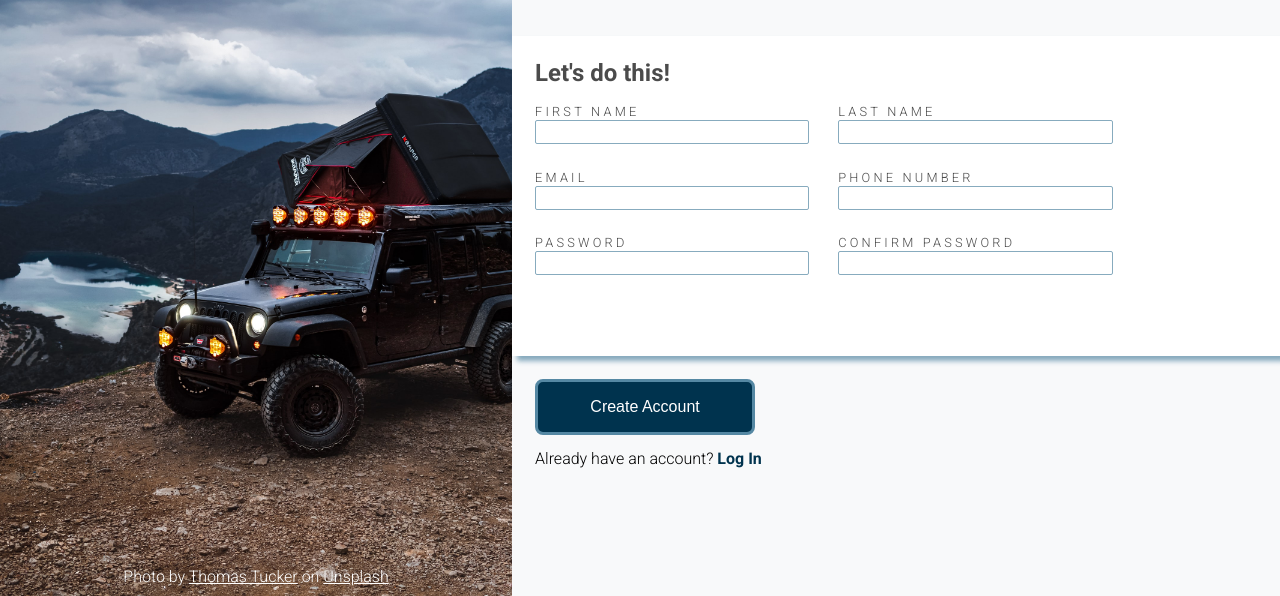
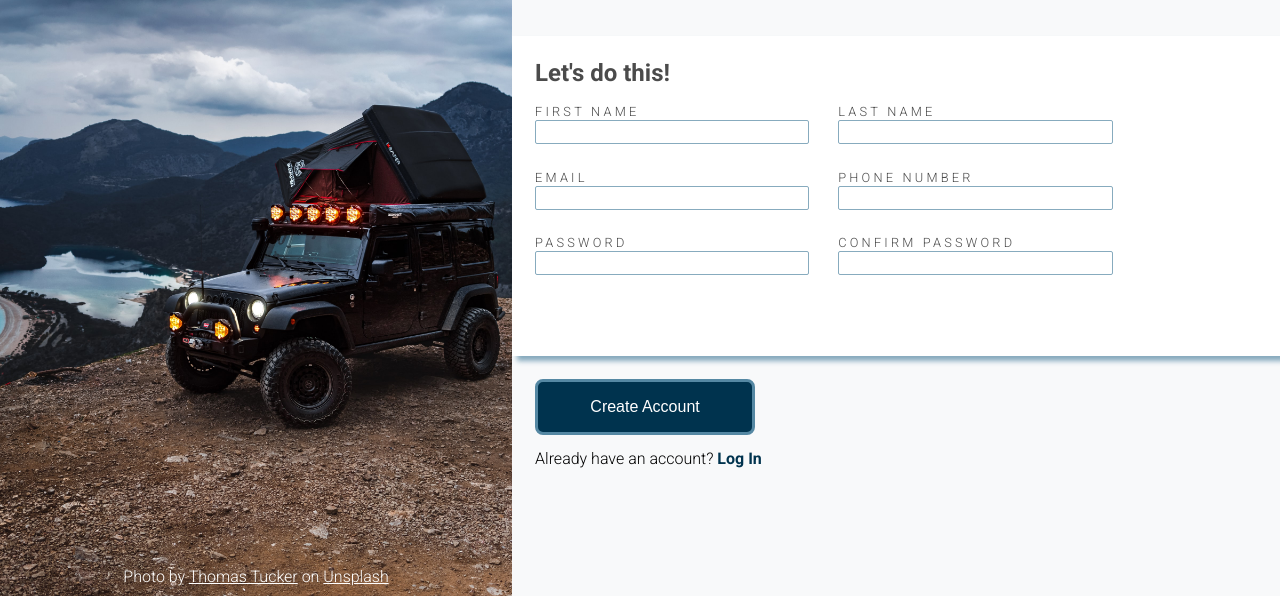
Before and after one commit to JayArya/sign-up-form, a plain HTML site: page index.html in a window 1280 px wide. Shown: the part 204-800 px from the top of the page. Drawn offline with Linux system fonts and the light colour scheme.

Commit message:
Image size fix

```diff
--- a/style.css
+++ b/style.css
@@ -27,7 +27,7 @@ body {
 
 .left-container {
   background-image: url(./assets/thomas-tucker-QsiuD0w95h0-unsplash.jpg);
-  background-size: auto 900px;
+  background-size: 125%;
   background-position: center;
   display: flex;
   flex-direction: column;
```
